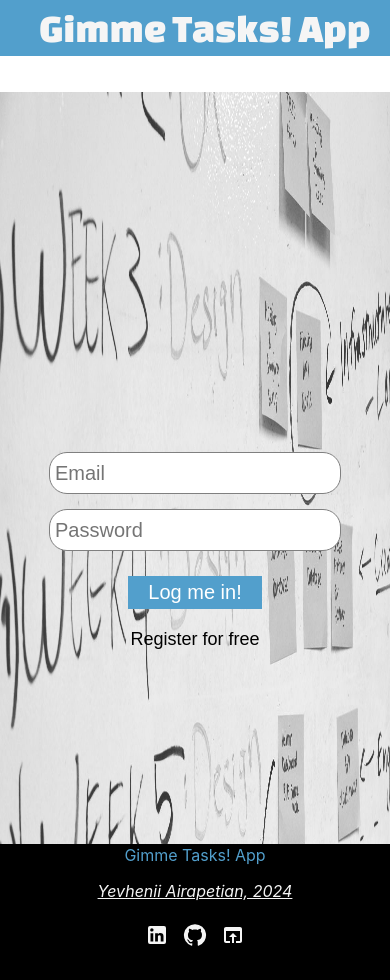
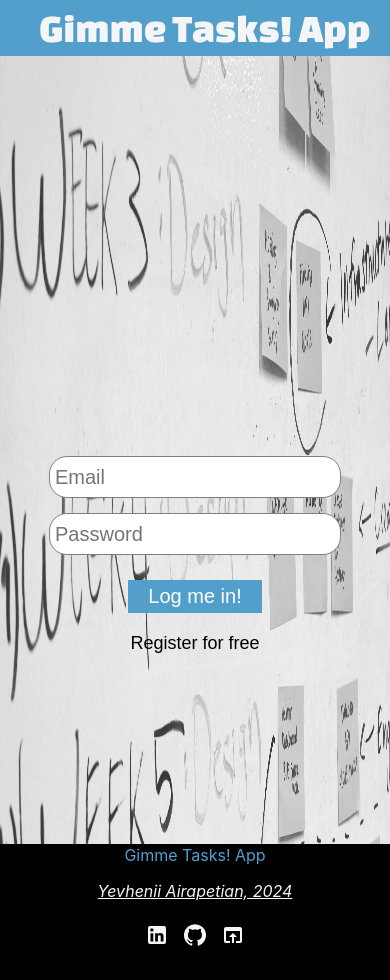
Before and after one commit to yevheniiairapetian/todo-app, a React (Create React App) app: page /#/ in a window 390 px wide. Built offline with nearby package versions, Linux system fonts and the light colour scheme; no server answers.

Commit message:
feat: update styling

```diff
--- a/src/index.css
+++ b/src/index.css
@@ -738,10 +738,12 @@ footer{
       justify-content: center;
       flex-direction: column;
       padding: 0 0 10px 0 !important;
-      top: 92px !important;
+      top: 0 !important;
       left:0;
       right:0;
       height: 100%;
+      padding: 102px 0px 60px 0px !important;
+
       /* right:100px; */
       background-image: url("./components/welcome-view/img/background.jpg");
     }
@@ -786,13 +788,13 @@ top:0;
         /* position: relative; */
         left:0;
         right: 0;
-        top:70px;
+        top:0 !important;
         /* position: relative; */
     display: flex;
     align-items: center;
     justify-content: center;
     flex-direction: column;
-    padding: 42px 0px 60px 0px !important;
+    padding: 138px 0px 60px 0px !important;
     /* left: 36%; */
     height: 100%;
     /* top: 0px; */
```
